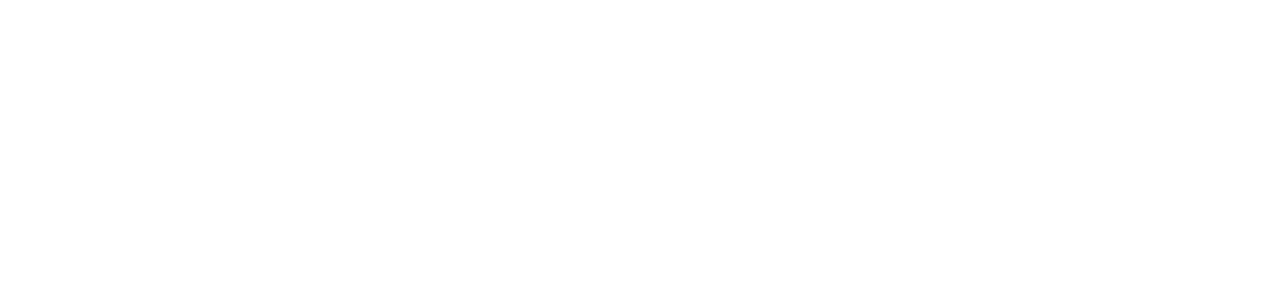
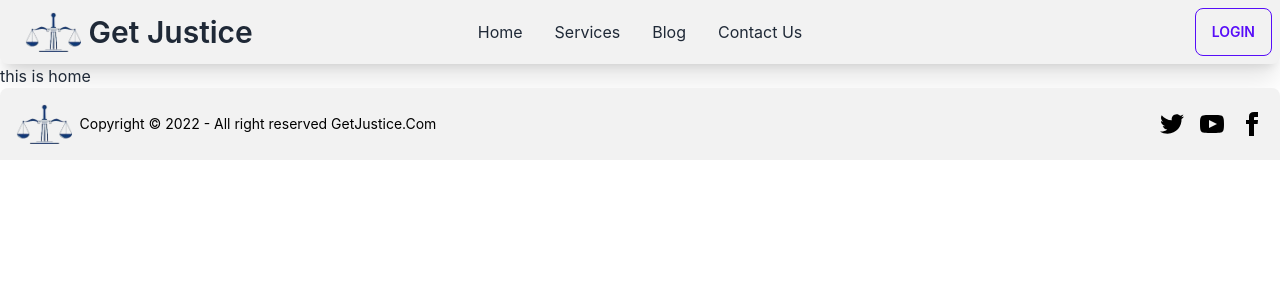
Before and after one commit to iamtanjil/get-justice, a React (Create React App) app: page / in a window 1280 px wide. Shown: the top 300 px of the page. Built offline with nearby package versions, Linux system fonts and the light colour scheme.

Commit message:
header and footer complete

```diff
--- a/src/App.js
+++ b/src/App.js
@@ -1,10 +1,13 @@
-import logo from './logo.svg';
+import { RouterProvider } from 'react-router-dom';
 import './App.css';
+import router from './Routes/Roeutes';
 
 function App() {
   return (
-    <div>
+    <div className='max-w-screen-xl mx-auto'>
+      <RouterProvider router={router}>
 
+      </RouterProvider>
     </div>
   );
 }
--- /dev/null
+++ b/src/Layout/Main.js
@@ -0,0 +1,16 @@
+import React from 'react';
+import { Outlet } from 'react-router-dom';
+import Footer from '../Pages/Shared/Footer/Footer';
+import Header from '../Pages/Shared/Header/Header';
+
+const Main = () => {
+    return (
+        <div>
+            <Header></Header>
+            <Outlet></Outlet>
+            <Footer></Footer>
+        </div>
+    );
+};
+
+export default Main;
--- /dev/null
+++ b/src/Pages/Home/Home.js
@@ -0,0 +1,11 @@
+import React from 'react';
+
+const Home = () => {
+    return (
+        <div>
+            this is home
+        </div>
+    );
+};
+
+export default Home;
--- /dev/null
+++ b/src/Pages/Shared/Footer/Footer.js
@@ -0,0 +1,23 @@
+import React from 'react';
+import logo from '../../../assests/logo.png'
+
+const Footer = () => {
+    return (
+        <div>
+            <footer className="footer items-center p-4 bg-base-200 rounded-t-lg text-black">
+                <div className="items-center grid-flow-col">
+                    <img className='h-10' src={logo} alt="" />
+                    <p>Copyright © 2022 - All right reserved GetJustice.Com</p>
+                </div>
+                <div className="grid-flow-col gap-4 md:place-self-center md:justify-self-end">
+                    <a><svg xmlns="http://www.w3.org/2000/svg" width="24" height="24" viewBox="0 0 24 24" className="fill-current"><path d="M24 4.557c-.883.392-1.832.656-2.828.775 1.017-.609 1.798-1.574 2.165-2.724-.951.564-2.005.974-3.127 1.195-.897-.957-2.178-1.555-3.594-1.555-3.179 0-5.515 2.966-4.797 6.045-4.091-.205-7.719-2.165-10.148-5.144-1.29 2.213-.669 5.108 1.523 6.574-.806-.026-1.566-.247-2.229-.616-.054 2.281 1.581 4.415 3.949 4.89-.693.188-1.452.232-2.224.084.626 1.956 2.444 3.379 4.6 3.419-2.07 1.623-4.678 2.348-7.29 2.04 2.179 1.397 4.768 2.212 7.548 2.212 9.142 0 14.307-7.721 13.995-14.646.962-.695 1.797-1.562 2.457-2.549z"></path></svg>
+                    </a>
+                    <a><svg xmlns="http://www.w3.org/2000/svg" width="24" height="24" viewBox="0 0 24 24" className="fill-current"><path d="M19.615 3.184c-3.604-.246-11.631-.245-15.23 0-3.897.266-4.356 2.62-4.385 8.816.029 6.185.484 8.549 4.385 8.816 3.6.245 11.626.246 15.23 0 3.897-.266 4.356-2.62 4.385-8.816-.029-6.185-.484-8.549-4.385-8.816zm-10.615 12.816v-8l8 3.993-8 4.007z"></path></svg></a>
+                    <a><svg xmlns="http://www.w3.org/2000/svg" width="24" height="24" viewBox="0 0 24 24" className="fill-current"><path d="M9 8h-3v4h3v12h5v-12h3.642l.358-4h-4v-1.667c0-.955.192-1.333 1.115-1.333h2.885v-5h-3.808c-3.596 0-5.192 1.583-5.192 4.615v3.385z"></path></svg></a>
+                </div>
+            </footer>
+        </div>
+    );
+};
+
+export default Footer;
--- /dev/null
+++ b/src/Pages/Shared/Header/Header.js
@@ -0,0 +1,45 @@
+import React from 'react';
+import { Link } from 'react-router-dom';
+import logo from '../../../assests/logo.png'
+
+const Header = () => {
+
+    const navItems = <>
+        <li><Link>Home</Link></li>
+        <li><Link>Services</Link></li>
+        <li><Link>Blog</Link></li>
+        <li><Link>Contact Us</Link></li>
+    </>
+
+    return (
+        <div className="navbar bg-base-200 shadow-xl rounded-b-lg">
+            <div className="navbar-start">
+                <div className="dropdown">
+                    <label tabIndex={0} className="btn btn-ghost lg:hidden">
+                        <svg xmlns="http://www.w3.org/2000/svg" className="h-5 w-5" fill="none" viewBox="0 0 24 24" stroke="currentColor"><path strokeLinecap="round" strokeLinejoin="round" strokeWidth="2" d="M4 6h16M4 12h8m-8 6h16" /></svg>
+                    </label>
+                    <ul tabIndex={0} className="menu menu-compact dropdown-content mt-3 p-2 shadow bg-base-100 rounded-box w-52">
+                        {
+                            navItems
+                        }
+                    </ul>
+                </div>
+                <Link className="btn btn-ghost normal-case text-3xl">
+                    <img className='h-10 mr-2' src={logo} alt="" srcset="" />
+                    Get Justice</Link>
+            </div>
+            <div className="navbar-center hidden lg:flex">
+                <ul className="menu menu-horizontal p-0">
+                    {
+                        navItems
+                    }
+                </ul>
+            </div>
+            <div className="navbar-end">
+                <Link className="btn btn-outline btn-primary">Login</Link>
+            </div>
+        </div>
+    );
+};
+
+export default Header;
--- /dev/null
+++ b/src/Routes/Roeutes.js
@@ -0,0 +1,18 @@
+import { createBrowserRouter } from "react-router-dom";
+import Main from "../Layout/Main";
+import Home from "../Pages/Home/Home";
+
+const router = createBrowserRouter([
+    {
+        path:'/',
+        element: <Main></Main>,
+        children: [
+            {
+                path:'/',
+                element:<Home></Home>
+            }
+        ]
+    }
+]);
+
+export default router;
```
Also changed, not shown: src/assests/logo.png (added).
